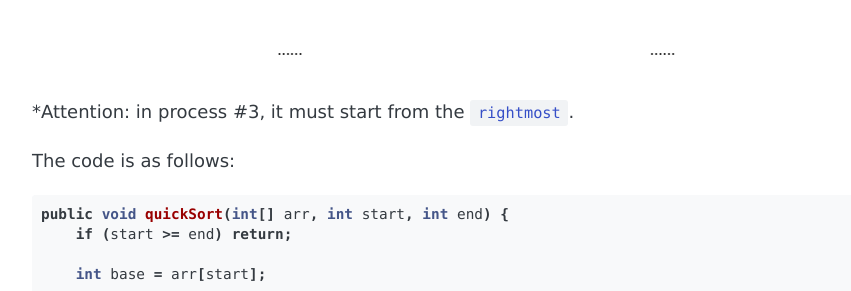
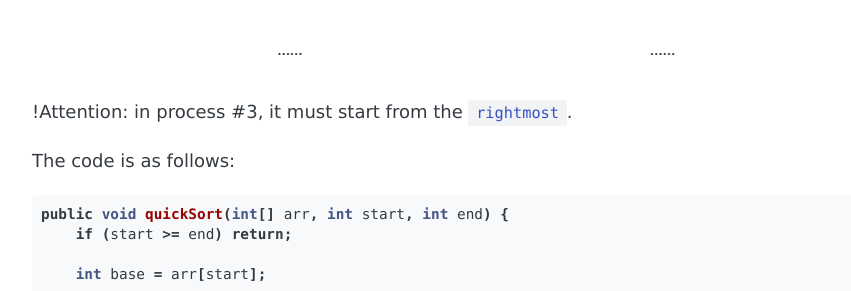
Before and after one commit to CuiH/Blog, a Jekyll site: the page built from _posts/2017-09-05-Sorting Algorithms.md, in a window 1280 px wide and 900 px high, scrolled down 5375 px. Shown: the part 159-450 px from the top of the window, without its empty margins (194-1045 px from the left). Built offline with Jekyll 4.4.1, drawn with Linux system fonts in a browser that asks for light colours; some web fonts are replaced; some of the changed text lies outside the part shown.

Commit message:
update source

```diff
--- a/_posts/2017-09-05-Sorting Algorithms.md
+++ b/_posts/2017-09-05-Sorting Algorithms.md
@@ -139,7 +139,7 @@ Generally, we choose the first element of the interval as the base element. Here
 6. Fill the base element to the position that `i` (or `j`) points to
 ![](/assets/images/0913/1-6.png)
 
-*Attention: in process #3, it must start from the `rightmost`.
+!Attention: in process #3, it must start from the `rightmost`.
 
 The code is as follows:
 
```
Also changed, not shown: other parts of _posts/2017-09-05-Sorting Algorithms.md (+1 -1 lines).
